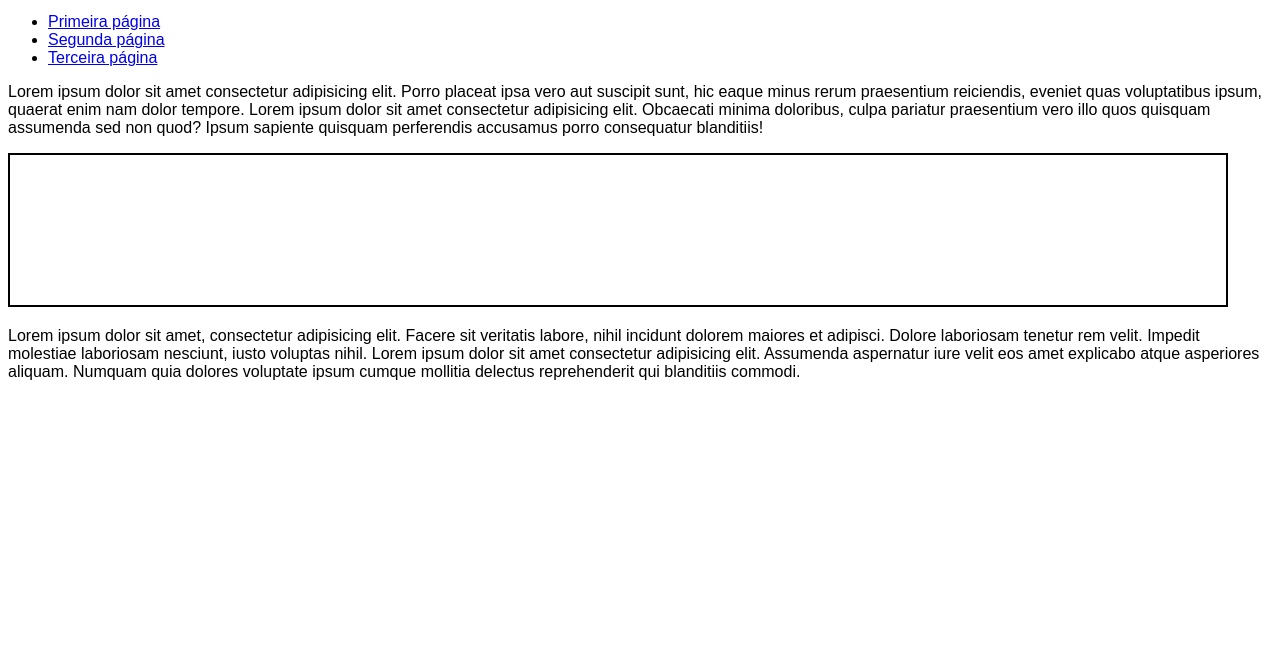
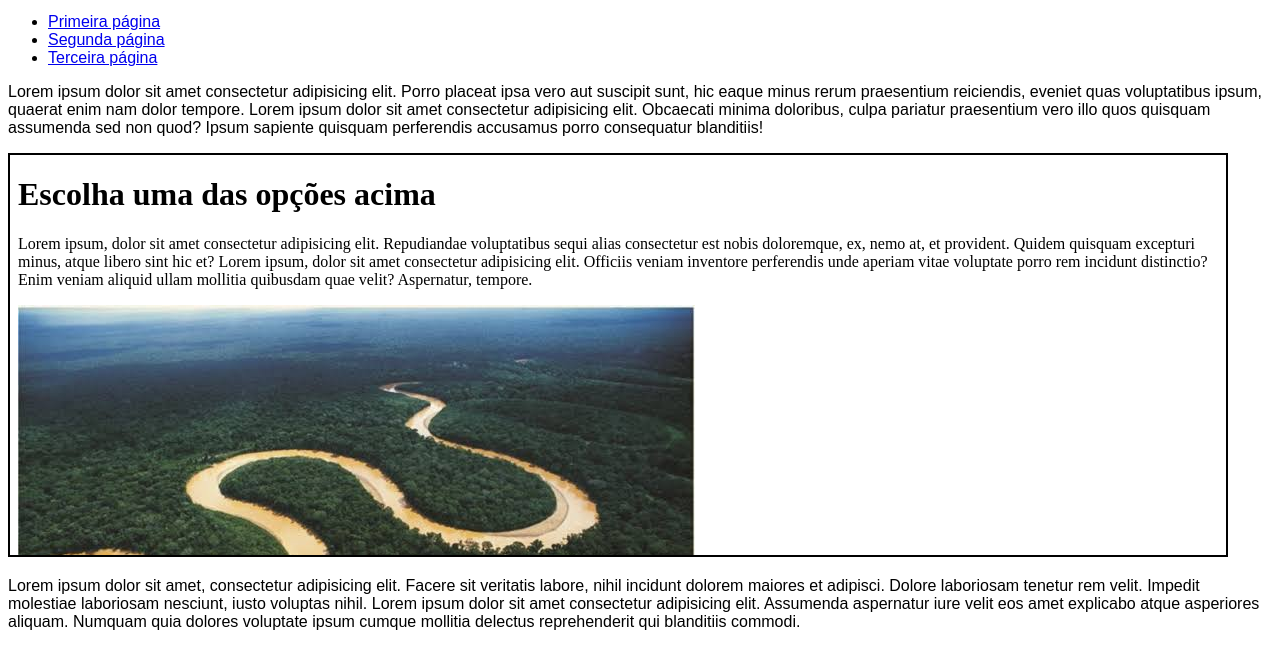
Before and after one commit to MaxLog84/HTMLeCSS, a plain HTML site: page exercicio/ex024/iframe003.html in a window 1280 px wide. Shown: the part 155-802 px from the top of the page. Drawn offline with Linux system fonts and the light colour scheme.

Commit message:
iframe 003

```diff
--- a/exercicio/ex024/iframe003.html
+++ b/exercicio/ex024/iframe003.html
@@ -12,6 +12,7 @@
 
         iframe#tela {
             width: 95vw;
+            height: 400px;
             border: 2px solid black;
         }
     </style>
@@ -34,9 +35,11 @@
     <p>Lorem ipsum dolor sit amet consectetur adipisicing elit. Porro placeat ipsa vero aut suscipit sunt, hic eaque minus rerum praesentium reiciendis, eveniet quas voluptatibus ipsum, quaerat enim nam dolor tempore. Lorem ipsum dolor sit amet consectetur adipisicing elit. Obcaecati minima doloribus, culpa pariatur praesentium vero illo quos quisquam assumenda sed non quod? Ipsum sapiente quisquam perferendis accusamus porro consequatur blanditiis!</p>
 
 
-    <iframe id="tela" name="frame" src="">
+    <iframe id="tela" name="frame" srcdoc="<h1>Escolha uma das opções acima</h1><p>Lorem ipsum, dolor sit amet consectetur adipisicing elit. Repudiandae voluptatibus sequi alias consectetur est nobis doloremque, ex, nemo at, et provident. Quidem quisquam excepturi minus, atque libero sint hic et? Lorem ipsum, dolor sit amet consectetur adipisicing elit. Officiis veniam inventore perferendis unde aperiam vitae voluptate porro rem incidunt distinctio? Enim veniam aliquid ullam mollitia quibusdam quae velit? Aspernatur, tempore.</p><img src='imagem/RioAmazona.png'>">
         <p>Infelismente seu navegador não é compatível.</p>
     </iframe>
+
+
 
 
     <p>Lorem ipsum dolor sit amet, consectetur adipisicing elit. Facere sit veritatis labore, nihil incidunt dolorem maiores et adipisci. Dolore laboriosam tenetur rem velit. Impedit molestiae laboriosam nesciunt, iusto voluptas nihil. Lorem ipsum dolor sit amet consectetur adipisicing elit. Assumenda aspernatur iure velit eos amet explicabo atque asperiores aliquam. Numquam quia dolores voluptate ipsum cumque mollitia delectus reprehenderit qui blanditiis commodi.</p>
```
Also changed, not shown: exercicio/ex024/iframe002.html (+1 -0 lines), exercicio/ex024/imagem/RioAmazona.png (added).
